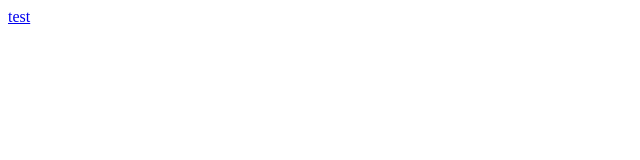
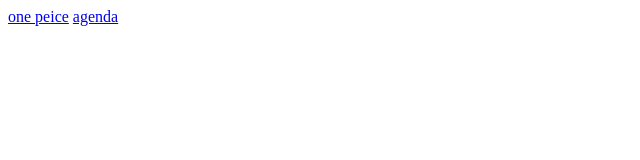
Before and after one commit to billele/https-billele.github.io-, a plain HTML site: page index.html in a window 1280 px wide. Shown: the whole page, without its empty margins (0-640 px from the left). Drawn offline with Linux system fonts and the light colour scheme.

Commit message:
mise a jour lien index

```diff
--- a/index.html
+++ b/index.html
@@ -5,6 +5,7 @@
     <title></title>
   </head>
   <body>
-  <a href="firstWebsite/">test</a>
+  <a href="firstWebsite/">one peice</a>
+  <a href="copieSiteAgenda">agenda</a>
   </body>
 </html>
```
